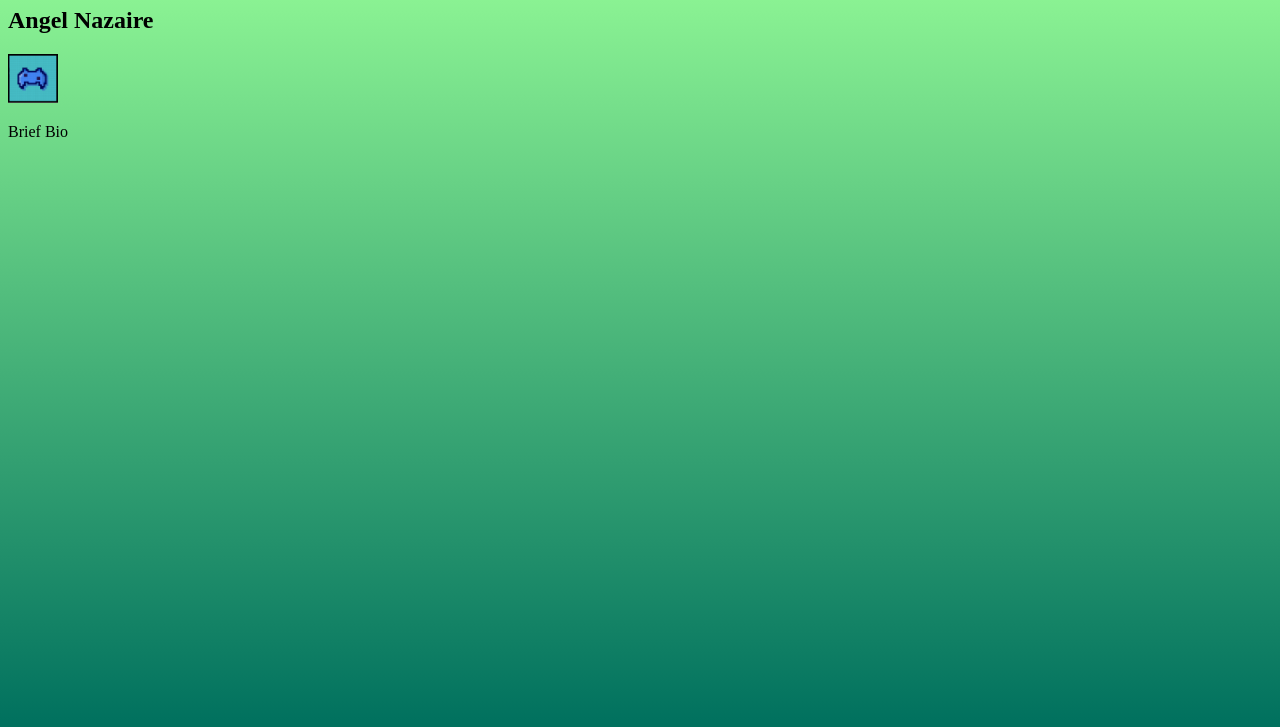
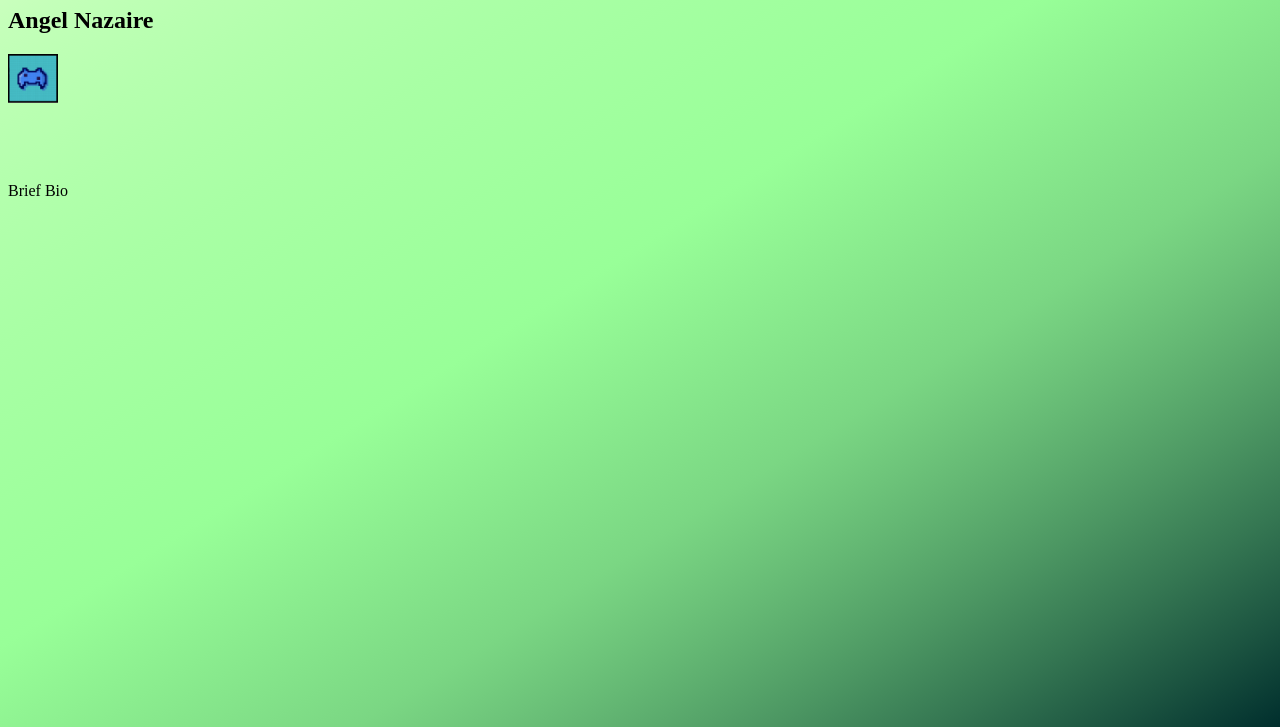
Before and after one commit to AngelNEgg/index.html, a plain HTML site: page index.html in a window 1280 px wide. Shown: the part 73-800 px from the top of the page. Drawn offline with Linux system fonts and the light colour scheme.

Commit message:
Added banners and more CSS

```diff
--- a/index.html
+++ b/index.html
@@ -10,10 +10,15 @@
 </head>
 
 <body>
+  <div class="banner" id="head">
  <h1>My Github Portfolio</h1>
   <h2>Angel Nazaire</h2>
   <img src="me.png" alt="Me" width="50px">
+  </div>
+  <br>
+  <div class="banner" id="bio">
   <p>Brief Bio</p>
+  </div>
 </body>
 
 </html>
--- a/style.css
+++ b/style.css
@@ -3,5 +3,10 @@ html {
   width: 100%;
 }
 body {
-  background-image: linear-gradient(#98ff98, #00705e)
+  background-image: linear-gradient(to bottom right,#e3ffd1, 10%,#98ff98 , 80%, #002e2d)
 }
+.banner{
+  border: 3px black;
+  height: 200px;
+  width: 99%;
+}
```
